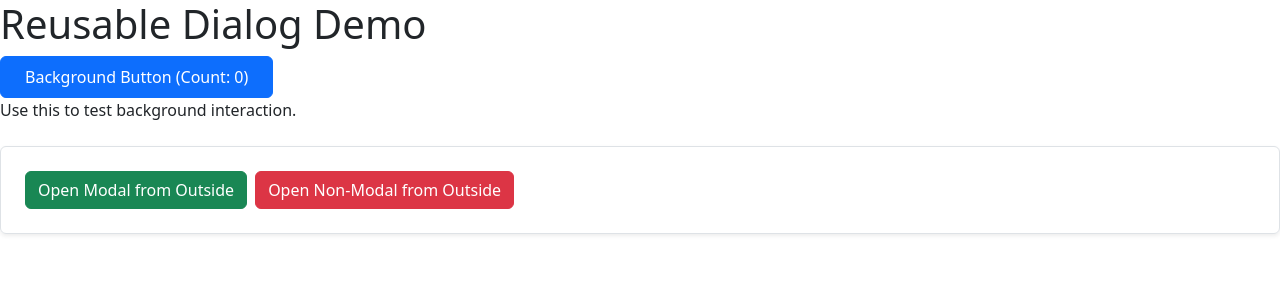
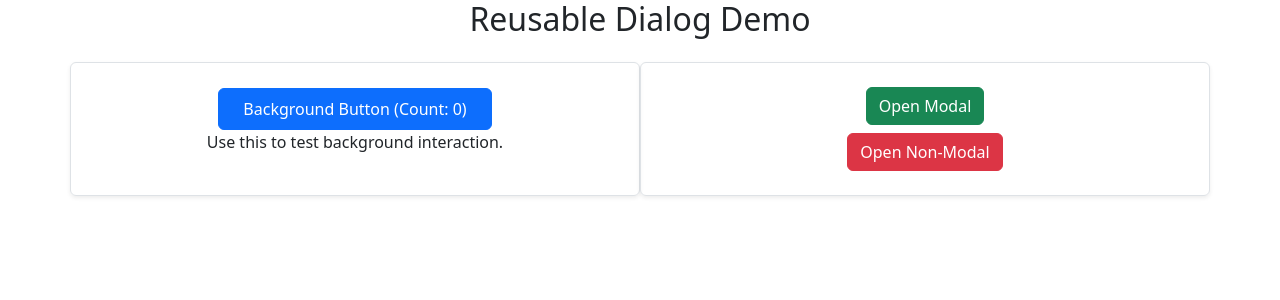
Before and after one commit to MelhaouiAsmaa/react-certification-3, a React (Create React App) app: page /exercise2 in a window 1280 px wide. Shown: the top 300 px of the page. Built offline with nearby package versions, Linux system fonts and the light colour scheme.

Commit message:
reviewing code

```diff
--- a/src/App.js
+++ b/src/App.js
@@ -19,7 +19,7 @@ function App() {
               <GenericProvider keyName="count" initialValue={0}>
                 <CountSetterComponent />
               </GenericProvider>
-              <GenericProvider keyName="name" initialValue="">
+              <GenericProvider keyName="name" initialValue="Waiting for name..">
                 <NameSetterComponent />
               </GenericProvider>
             </>
--- a/src/Exercise1/SubscriberComponent.jsx
+++ b/src/Exercise1/SubscriberComponent.jsx
@@ -1,13 +1,13 @@
 import { useValue } from "./GenericContext";
 
 export function SubscriberComponent({ title }) {
-  const value = useValue();
+  const [value] = useValue();
 
   return (
     <div className="card shadow-sm">
       <div className="card-body text-center">
         <h5 className="card-title">{title}</h5>
-        <h2 className="display-4">{value}</h2>
+        <h3 className="display-4">{value}</h3>
       </div>
     </div>
   );
--- a/src/Exercise2/DialogTest.jsx
+++ b/src/Exercise2/DialogTest.jsx
@@ -26,9 +26,10 @@ export default function DialogTest() {
       );
 
   return (
-    <div className="space-y-8 p-6">
-      <h1 className="text-2xl font-bold">Reusable Dialog Demo</h1>
-      <div className="mb-4">
+    <div className="container">
+      <h2 className="mb-4 text-center">Reusable Dialog Demo</h2>
+      <div className="row">
+        <div className="col-6 d-flex flex-column justify-content-center align-items-center p-4 border rounded shadow-sm">
         <button
           onClick={() => setCount((c) => c + 1)}
           className="btn btn-primary text-white px-4 py-2 rounded"
@@ -39,32 +40,33 @@ export default function DialogTest() {
           Use this to test background interaction.
         </p>
       </div>
-      <div className="p-4 border rounded shadow-sm">
+      <div className="col-6 d-flex flex-column justify-content-center align-items-center p-4 border rounded shadow-sm">
         <button
           onClick={() => modalRef.current?.open()}
-          className="btn btn-success"
-        >
-          Open Modal from Outside
+          className="btn btn-success mb-2"
+        > {/*Allow opening the dialog from outside */}
+          Open Modal
         </button>
         <button
           onClick={() => nonModalRef.current?.open()}
-          className="btn btn-danger ms-2"
+          className="btn btn-danger"
         >
-          Open Non-Modal from Outside
+          Open Non-Modal
         </button>
+      </div>
       </div>
       <GenericModal
         ref={modalRef}
         modal={true}
         header="Modal Dialog"
-        body={<p>This dialog blocks interaction with the background.</p>}
+        body={<p>This dialog blocks interaction with the background. Please test with the blue button.</p>}
         footer={modalFooter}
       />
       <GenericModal
         ref={nonModalRef}
         modal={false}
         header="Non-Modal Dialog"
-        body={<p>This dialog allows background interaction.</p>}
+        body={<p>This dialog allows background interaction. Please test with the blue button.</p>}
         footer={nonModalFooter}
       />
     </div>
--- a/src/Exercise2/GenericModal.jsx
+++ b/src/Exercise2/GenericModal.jsx
@@ -1,7 +1,6 @@
 import React, { useRef, forwardRef, useImperativeHandle } from "react";
 
-const GenericModal = forwardRef(
-  ({ modal = true, header, body, footer}, ref) => {
+const GenericModal = forwardRef(({ modal = true, header, body, footer}, ref) => {
     const dialogRef = useRef(null);
 
     useImperativeHandle(ref, () => ({
@@ -21,16 +20,7 @@ const GenericModal = forwardRef(
       <>
         <dialog
           ref={dialogRef}
-          style={
-            modal
-              ? {}
-              : {
-                  position: "absolute",
-                  top: "250px",
-                  left: "100px",
-                  zIndex: 10,
-                }
-          }
+          style={modal ? {} : {position: "absolute", top: "250px", left: "100px", zIndex: 10}}
           className="rounded-lg p-4 w-80"
         >
           <div className="mb-2 font-bold text-lg">{header}</div>
```
